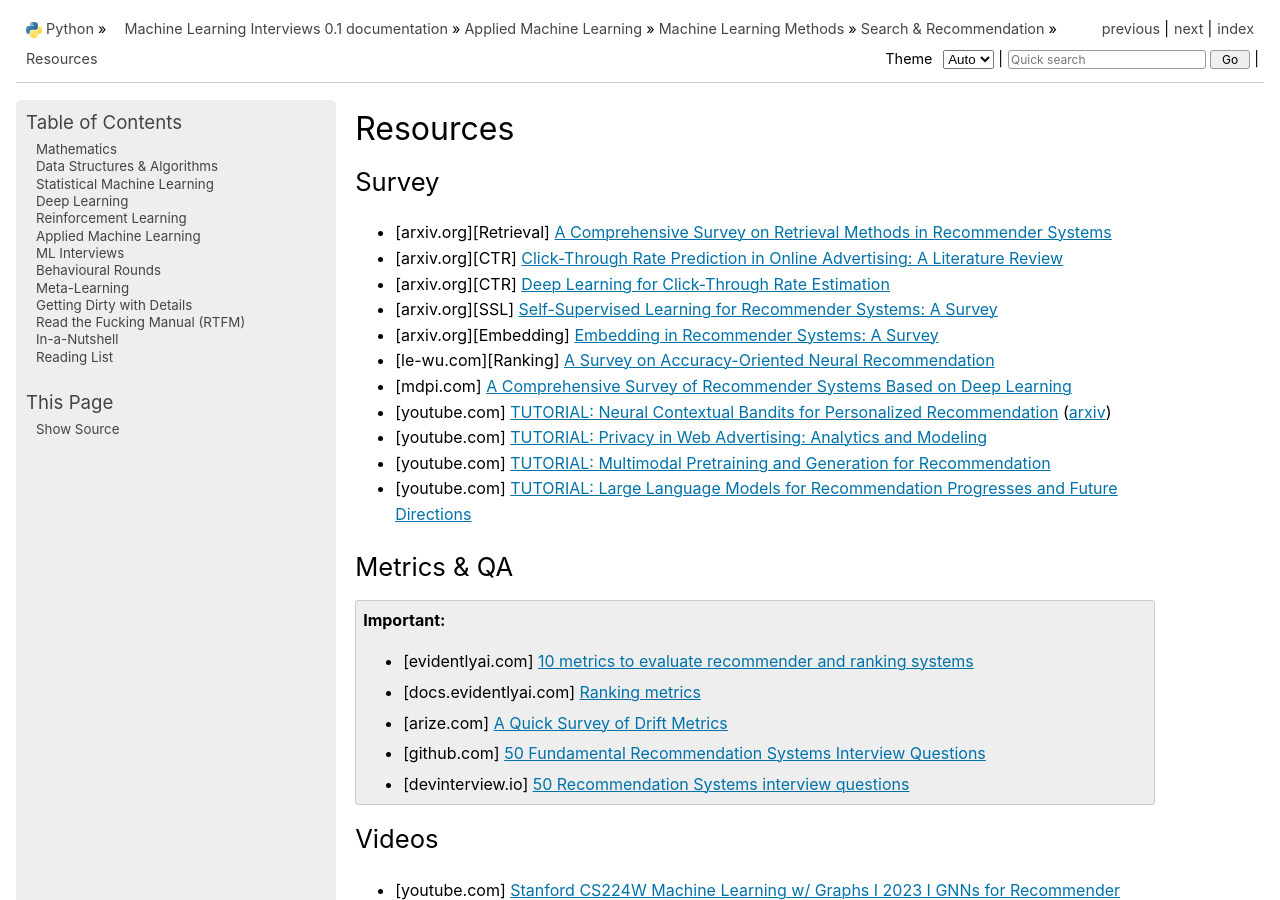
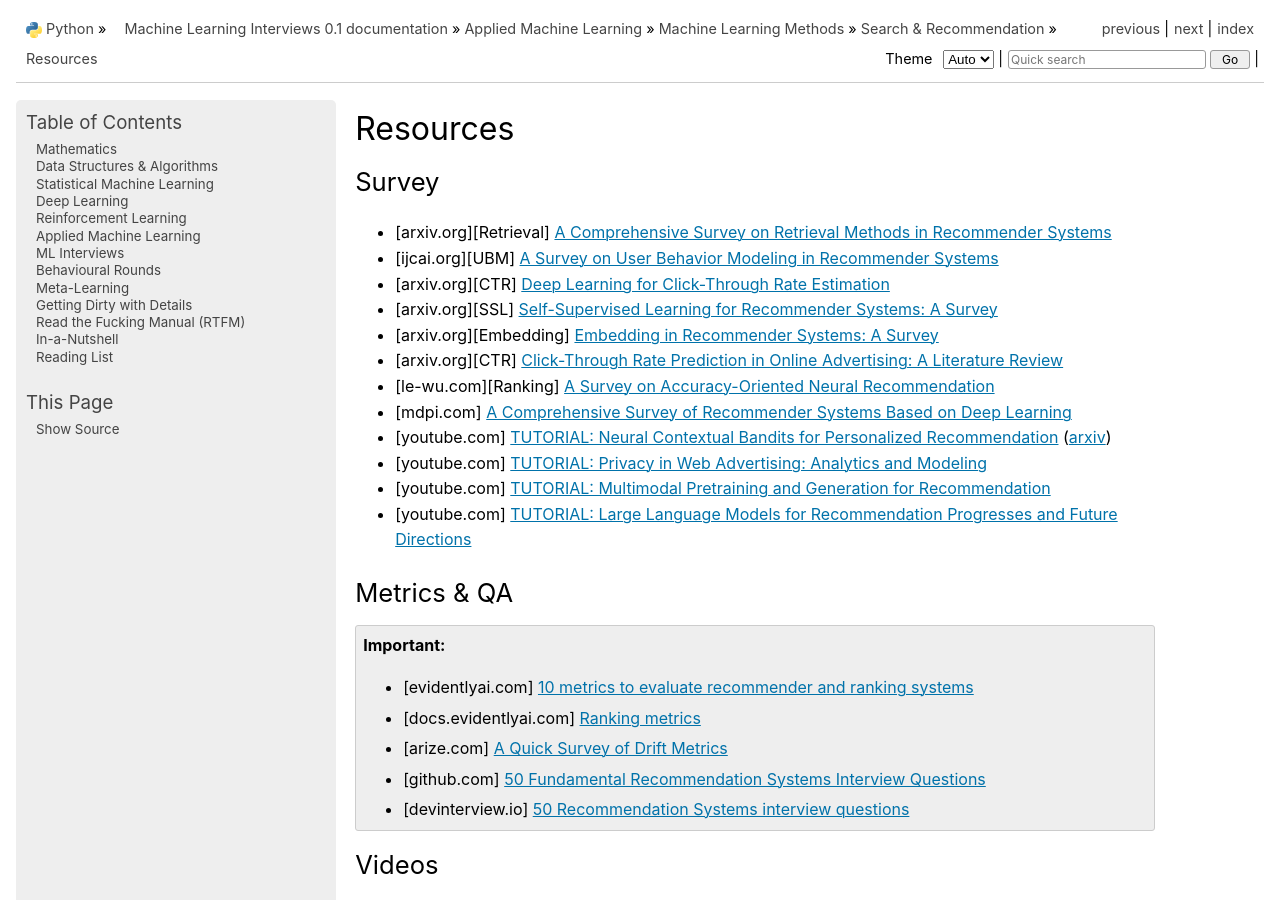
Before and after one commit to uselesstechjunks/leetcode, a Sphinx documentation site: the page built from docs/source/applied/methods/rs/resources.rst, in a window 1280 px wide and 900 px high. Built offline with Sphinx 7.4.7, drawn with Linux system fonts in a browser that asks for light colours; pages that are not in the unit, such as notebooks, are missing from menus.

Commit message:
Update resources.rst

```diff
--- a/docs/source/applied/methods/rs/resources.rst
+++ b/docs/source/applied/methods/rs/resources.rst
@@ -5,10 +5,11 @@ Resources
 Survey
 ************************************************************************************
 * [arxiv.org][Retrieval] `A Comprehensive Survey on Retrieval Methods in Recommender Systems <https://arxiv.org/pdf/2407.21022>`_
-* [arxiv.org][CTR] `Click-Through Rate Prediction in Online Advertising: A Literature Review <https://arxiv.org/abs/2202.10462>`_
+* [ijcai.org][UBM] `A Survey on User Behavior Modeling in Recommender Systems <https://www.ijcai.org/proceedings/2023/0746.pdf>`_
 * [arxiv.org][CTR] `Deep Learning for Click-Through Rate Estimation <https://arxiv.org/abs/2104.10584>`_
 * [arxiv.org][SSL] `Self-Supervised Learning for Recommender Systems: A Survey <https://arxiv.org/abs/2203.15876>`_
 * [arxiv.org][Embedding] `Embedding in Recommender Systems: A Survey <https://arxiv.org/abs/2310.18608v2>`_
+* [arxiv.org][CTR] `Click-Through Rate Prediction in Online Advertising: A Literature Review <https://arxiv.org/abs/2202.10462>`_
 * [le-wu.com][Ranking] `A Survey on Accuracy-Oriented Neural Recommendation <https://le-wu.com/files/Publications/JOURNAL/A_Survey_of_Neural_Recommender_Systems.pdf>`_
 * [mdpi.com] `A Comprehensive Survey of Recommender Systems Based on Deep Learning <https://www.mdpi.com/2076-3417/13/20/11378/pdf?version=1697524018>`_
 * [youtube.com] `TUTORIAL: Neural Contextual Bandits for Personalized Recommendation <https://www.youtube.com/watch?v=esOd-tsdEco>`_ (`arxiv <https://arxiv.org/pdf/2312.14037>`_)
```
